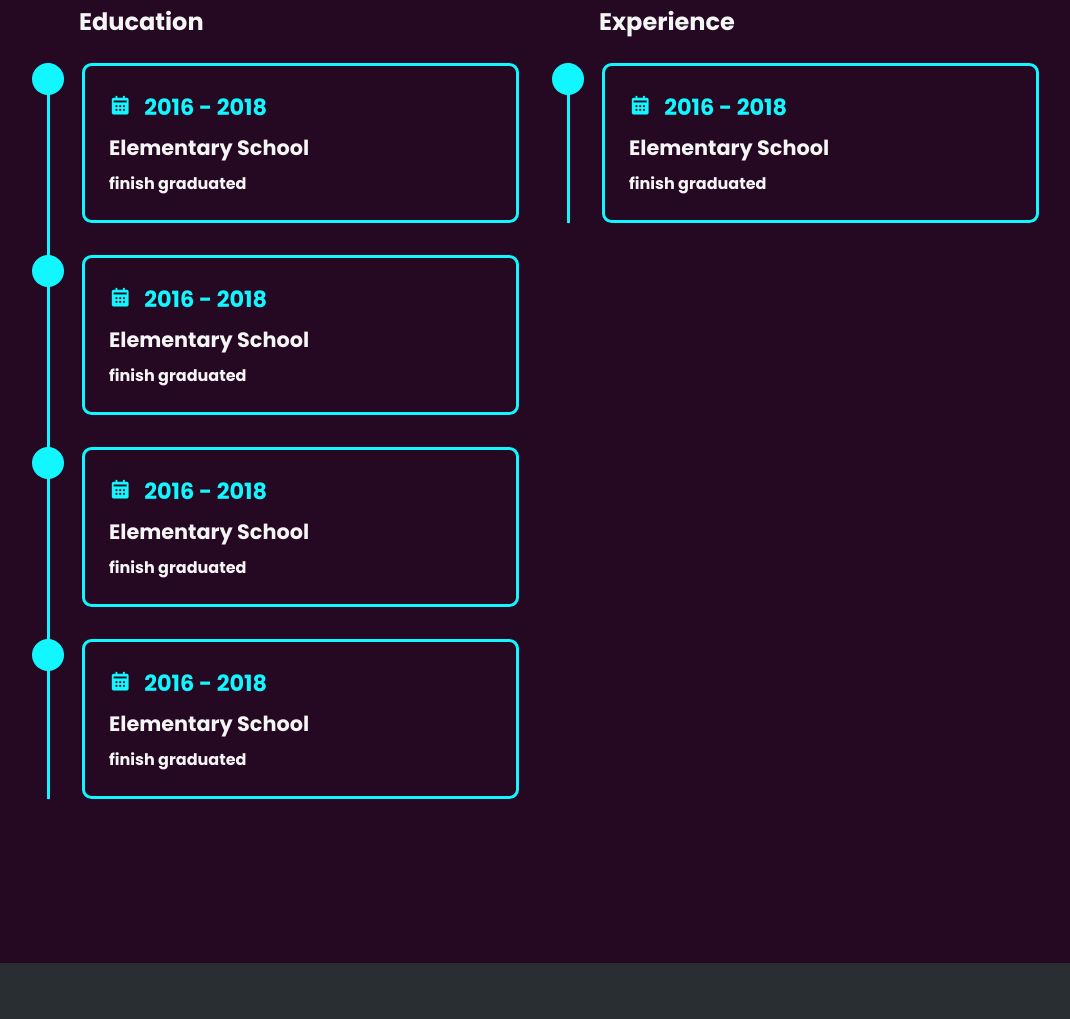
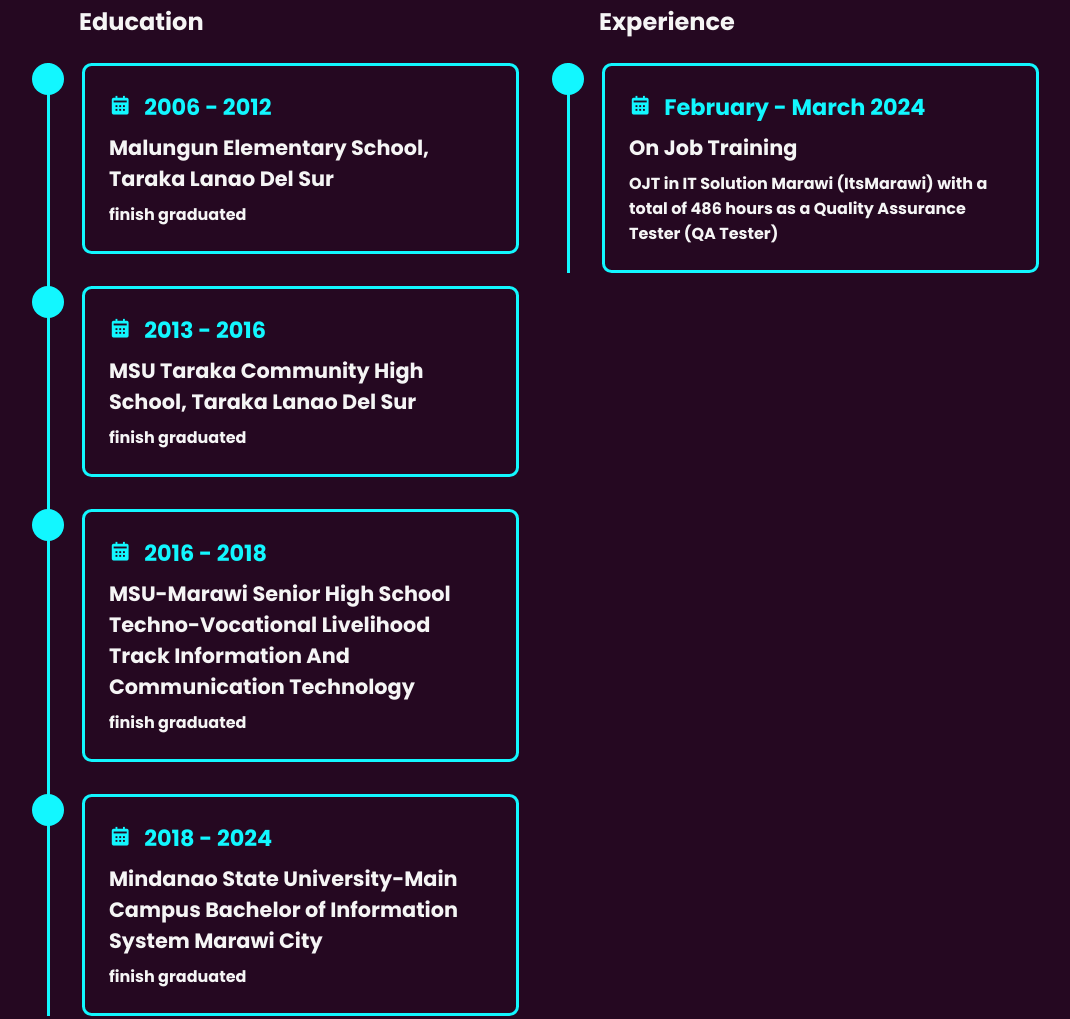
Before and after one commit to Ampa0699/Ampa0699.github.io, a plain HTML site: page index.html in a window 1280 px wide. Shown: the part 1540-2559 px from the top of the page, without its empty margins (97-1167 px from the left). Drawn offline with nearby package versions, Linux system fonts and the light colour scheme.

Commit message:
added today

```diff
--- a/index.html
+++ b/index.html
@@ -173,8 +173,16 @@
           <div class="education-box">
             <div class="education-content">
               <div class="content">
-                <div class="year"><i class="bx bxs-calendar"></i> 2016 - 2018</div>
-                <h3>Elementary School</h3>
+                <div class="year"><i class="bx bxs-calendar"></i> 2006 - 2012</div>
+                <h3>Malungun Elementary School, Taraka Lanao Del Sur</h3>
+                <p> finish graduated</p>
+              </div>
+            </div>
+
+            <div class="education-content">
+              <div class="content">
+                <div class="year"><i class="bx bxs-calendar"></i> 2013 - 2016</div>
+                <h3>MSU Taraka Community High School, Taraka Lanao Del Sur</h3>
                 <p> finish graduated</p>
               </div>
             </div>
@@ -182,23 +190,15 @@
             <div class="education-content">
               <div class="content">
                 <div class="year"><i class="bx bxs-calendar"></i> 2016 - 2018</div>
-                <h3>Elementary School</h3>
+                <h3>MSU-Marawi Senior High School Techno-Vocational Livelihood Track Information And Communication Technology</h3>
                 <p> finish graduated</p>
               </div>
             </div>
 
             <div class="education-content">
               <div class="content">
-                <div class="year"><i class="bx bxs-calendar"></i> 2016 - 2018</div>
-                <h3>Elementary School</h3>
-                <p> finish graduated</p>
-              </div>
-            </div>
-
-            <div class="education-content">
-              <div class="content">
-                <div class="year"><i class="bx bxs-calendar"></i> 2016 - 2018</div>
-                <h3>Elementary School</h3>
+                <div class="year"><i class="bx bxs-calendar"></i> 2018 - 2024</div>
+                <h3>Mindanao State University-Main Campus Bachelor of Information System Marawi City</h3>
                 <p> finish graduated</p>
               </div>
             </div>
@@ -211,9 +211,9 @@
           <div class="education-box">
             <div class="education-content">
               <div class="content">
-                <div class="year"><i class="bx bxs-calendar"></i> 2016 - 2018</div>
-                <h3>Elementary School</h3>
-                <p> finish graduated</p>
+                <div class="year"><i class="bx bxs-calendar"></i> February - March 2024</div>
+                <h3>On Job Training</h3>
+                <p> OJT in IT Solution Marawi (ItsMarawi) with a total of 486 hours as a Quality Assurance Tester (QA Tester)</p>
               </div>
             </div>
           </div>
@@ -224,7 +224,7 @@
     <section id="services" class="services">
       <div class="main-text scroll-scale">
         <span>What I will do for you</span>
-        <h2>Our Services</h2>
+        <h2>My Services</h2>
       </div>
 
       <div class="section-services scroll-bottom">
@@ -234,7 +234,7 @@
           <p>
             I have experience in Quality Assurance Tester when I did my on job
             training in IT Solution Marawi (ItsMarawi) since February 16, 2023
-            to May 2023 with the total of 700 hours, what i do in ItsMarawi is
+            to May 2023 with the total of 486 hours, what i do in ItsMarawi is
             to test out the website their working on and see bugs to it and
             document it to be fixed and other related works...
           </p>
@@ -257,7 +257,7 @@
             <a href="#" class="btn">Read More!</a>
           </div>
         </div>
-
+<!--
         <div class="service-box">
           <i class="bx bx-desktop service-icon"></i>
           <h3>BS-Information System</h3>
@@ -268,7 +268,7 @@
           <div class="btn-box service-btn">
             <a href="#" class="btn">Read More!</a>
           </div>
-        </div>
+        </div> -->
       </div>
     </section>
     <!-- skill section -->
```
